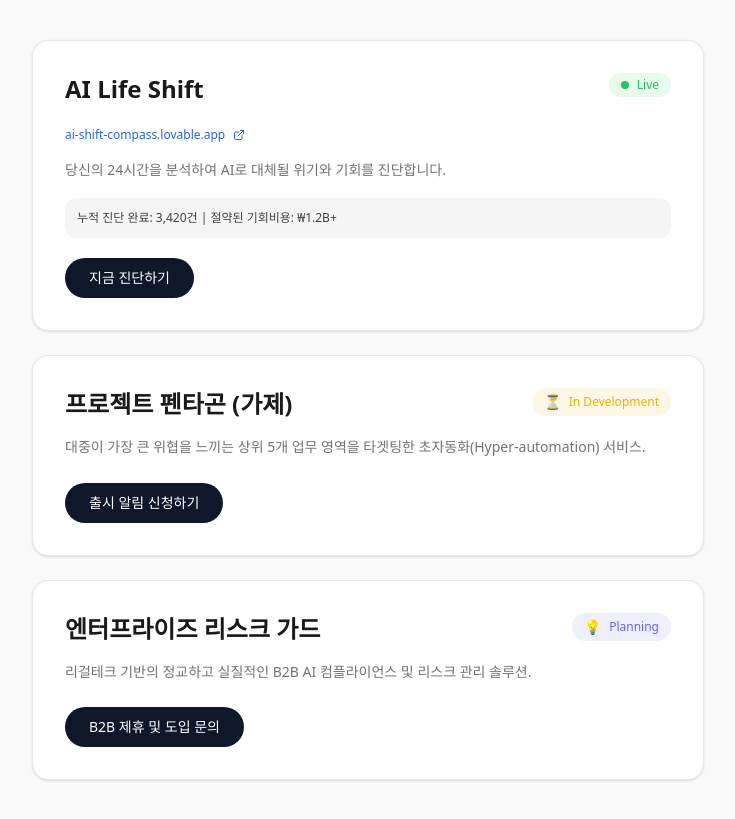
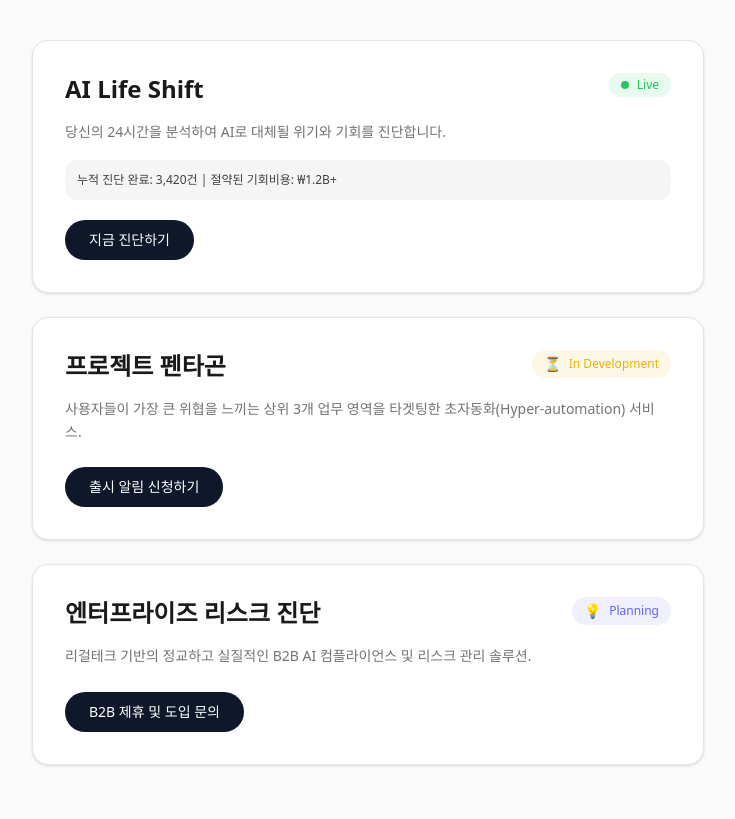
Before and after one commit to tteehhaa/teheranroai, a Next.js app: page / in a window 1280 px wide. Shown: the part 840-1659 px from the top of the page, without its empty margins (272-1007 px from the left). Built offline with nearby package versions, Linux system fonts and the light colour scheme; a web font is replaced by a local one.

Commit message:
Update product-gallery.tsx

```diff
--- a/components/product-gallery.tsx
+++ b/components/product-gallery.tsx
@@ -130,16 +130,6 @@ export function ProductGallery() {
                 <Badge label="Live" variant="live" />
               </div>
 
-              <a
-                href="https://ai-shift-compass.lovable.app"
-                target="_blank"
-                rel="noopener noreferrer"
-                className="inline-flex items-center gap-2 text-accent hover:underline text-xs mb-4"
-              >
-                ai-shift-compass.lovable.app
-                <ExternalLink className="w-3 h-3" />
-              </a>
-
               <p className="text-sm text-muted-foreground leading-relaxed mb-4">
                 당신의 24시간을 분석하여 AI로 대체될 위기와 기회를 진단합니다.
               </p>
@@ -164,13 +154,13 @@ export function ProductGallery() {
             <div className="bg-card rounded-2xl border border-border p-6 md:p-8 shadow-sm hover:shadow-md transition-shadow">
               <div className="flex flex-col sm:flex-row sm:items-start sm:justify-between gap-3 mb-4">
                 <h3 className="text-xl md:text-2xl font-semibold text-card-foreground">
-                  프로젝트 펜타곤 (가제)
+                  프로젝트 펜타곤
                 </h3>
                 <Badge label="In Development" variant="development" />
               </div>
 
               <p className="text-sm text-muted-foreground leading-relaxed mb-6">
-                대중이 가장 큰 위협을 느끼는 상위 5개 업무 영역을 타겟팅한 초자동화(Hyper-automation) 서비스.
+                사용자들이 가장 큰 위협을 느끼는 상위 3개 업무 영역을 타겟팅한 초자동화(Hyper-automation) 서비스.
               </p>
 
               <button
@@ -185,7 +175,7 @@ export function ProductGallery() {
             <div className="bg-card rounded-2xl border border-border p-6 md:p-8 shadow-sm hover:shadow-md transition-shadow">
               <div className="flex flex-col sm:flex-row sm:items-start sm:justify-between gap-3 mb-4">
                 <h3 className="text-xl md:text-2xl font-semibold text-card-foreground">
-                  엔터프라이즈 리스크 가드
+                  엔터프라이즈 리스크 진단
                 </h3>
                 <Badge label="Planning" variant="planning" />
               </div>
```
